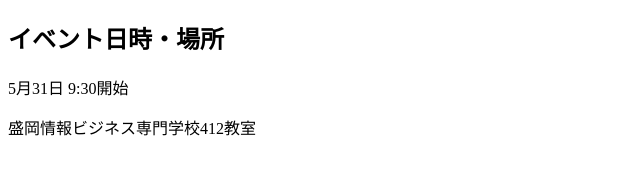
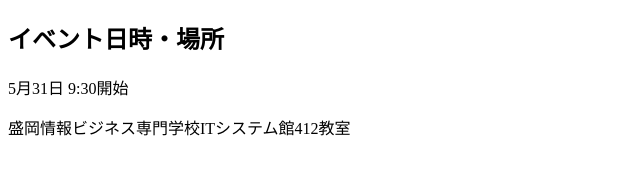
Before and after one commit to kousei-kimura/testbranch, a plain HTML site: page index.html in a window 1280 px wide. Shown: the whole page, without its empty margins (0-640 px from the left). Drawn offline with Linux system fonts and the light colour scheme.

Commit message:
[modify] index.htmlのレビュー指摘の反映

```diff
--- a/index.html
+++ b/index.html
@@ -6,6 +6,6 @@
 <body>
 <h2> イベント日時・場所 </h2>
 <p>5月31日 9:30開始</p>
-<p>盛岡情報ビジネス専門学校412教室</p>
+<p>盛岡情報ビジネス専門学校ITシステム館412教室</p>
 </body>
 </html>
```
